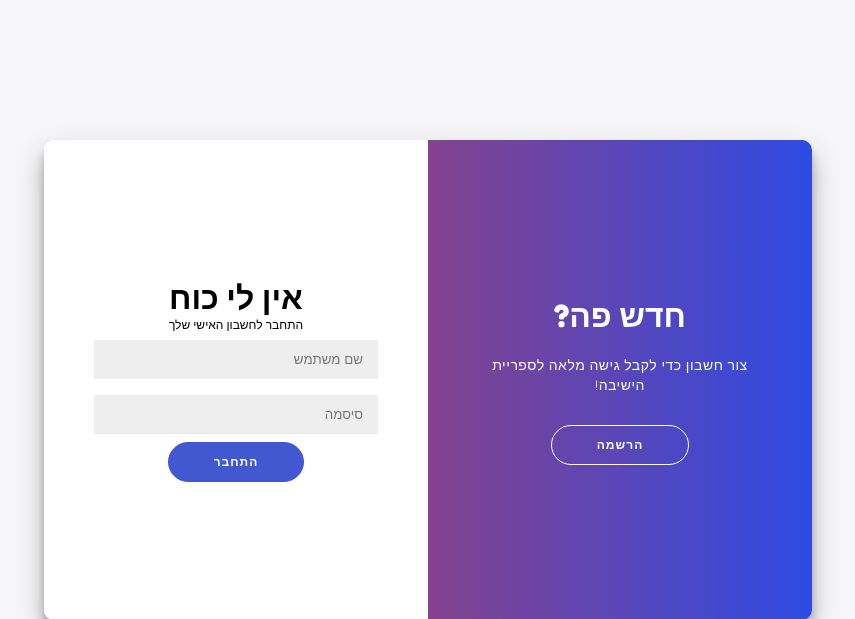
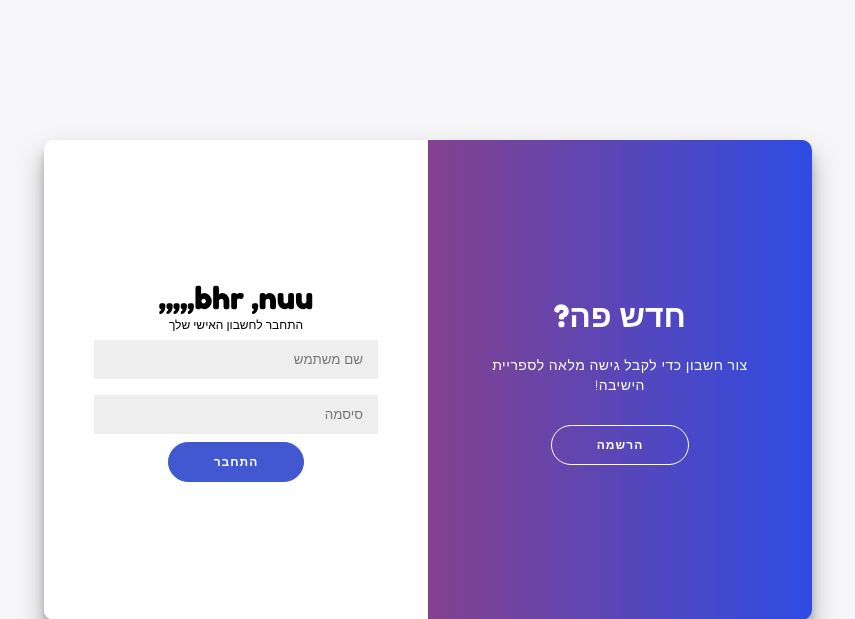
Before and after one commit to TapChap/LibraryCatalog, a Python web app: template app/templates/landing.html in a window 1280 px wide. Shown: the top 619 px of the page, without its empty margins (212-1067 px from the left). Run offline with Jinja, Linux system fonts and the light colour scheme; the template is opened without the code that fills it, so the values that code supplies are empty.

Commit message:
גכעגכעגכsdfsdfsd

```diff
--- a/app/templates/landing.html
+++ b/app/templates/landing.html
@@ -21,7 +21,7 @@
     </div>
     <div class="form-container sign-in-container">
         <div class="form">
-            <h1>אין לי כוח</h1>
+            <h1>bhr ,nuu,,,,,</h1>
             <span>התחבר לחשבון האישי שלך</span>
             <input id="login_username" type="text" placeholder="שם משתמש" />
             <input id="login_password" type="password" placeholder="סיסמה" />
```
